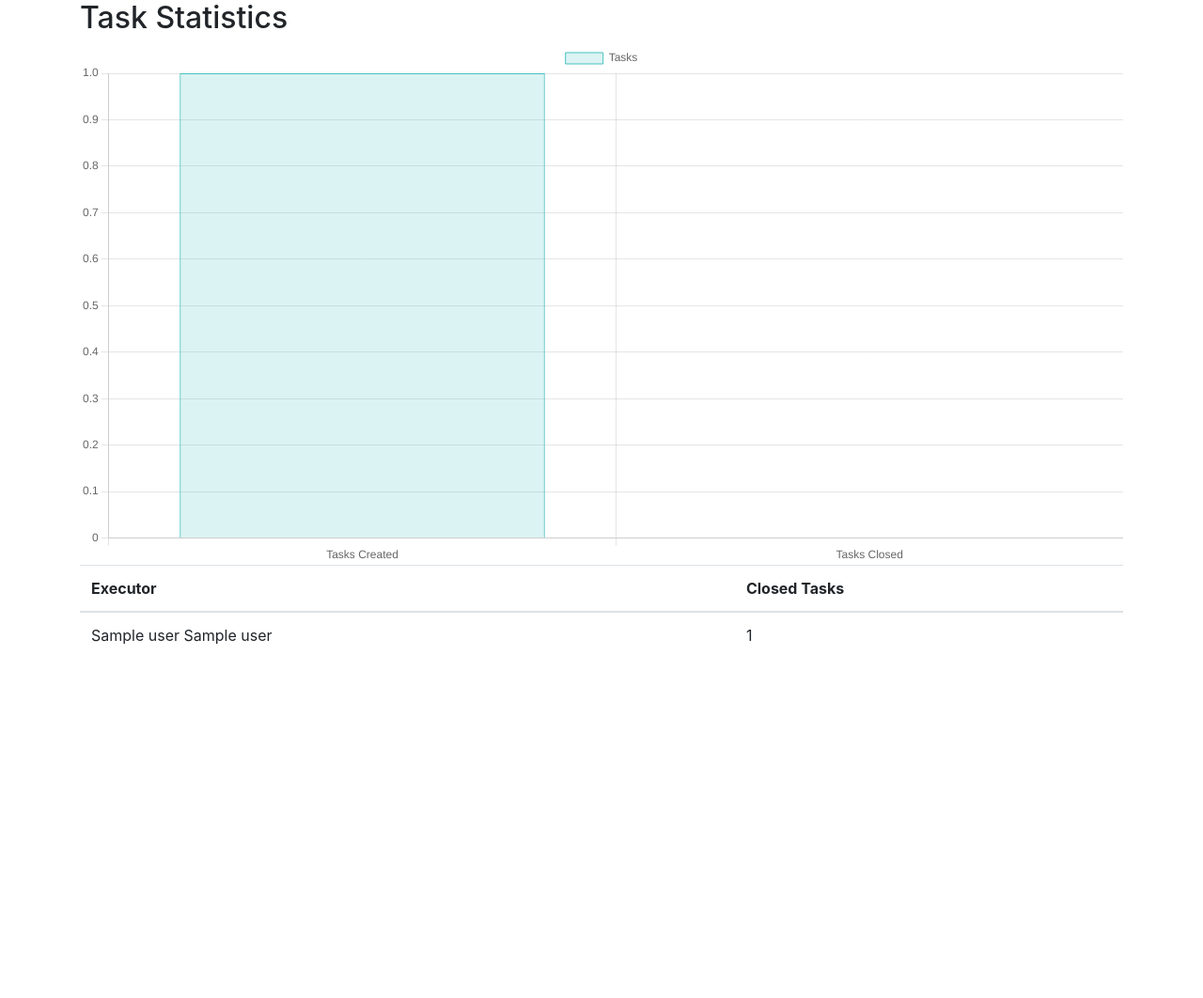
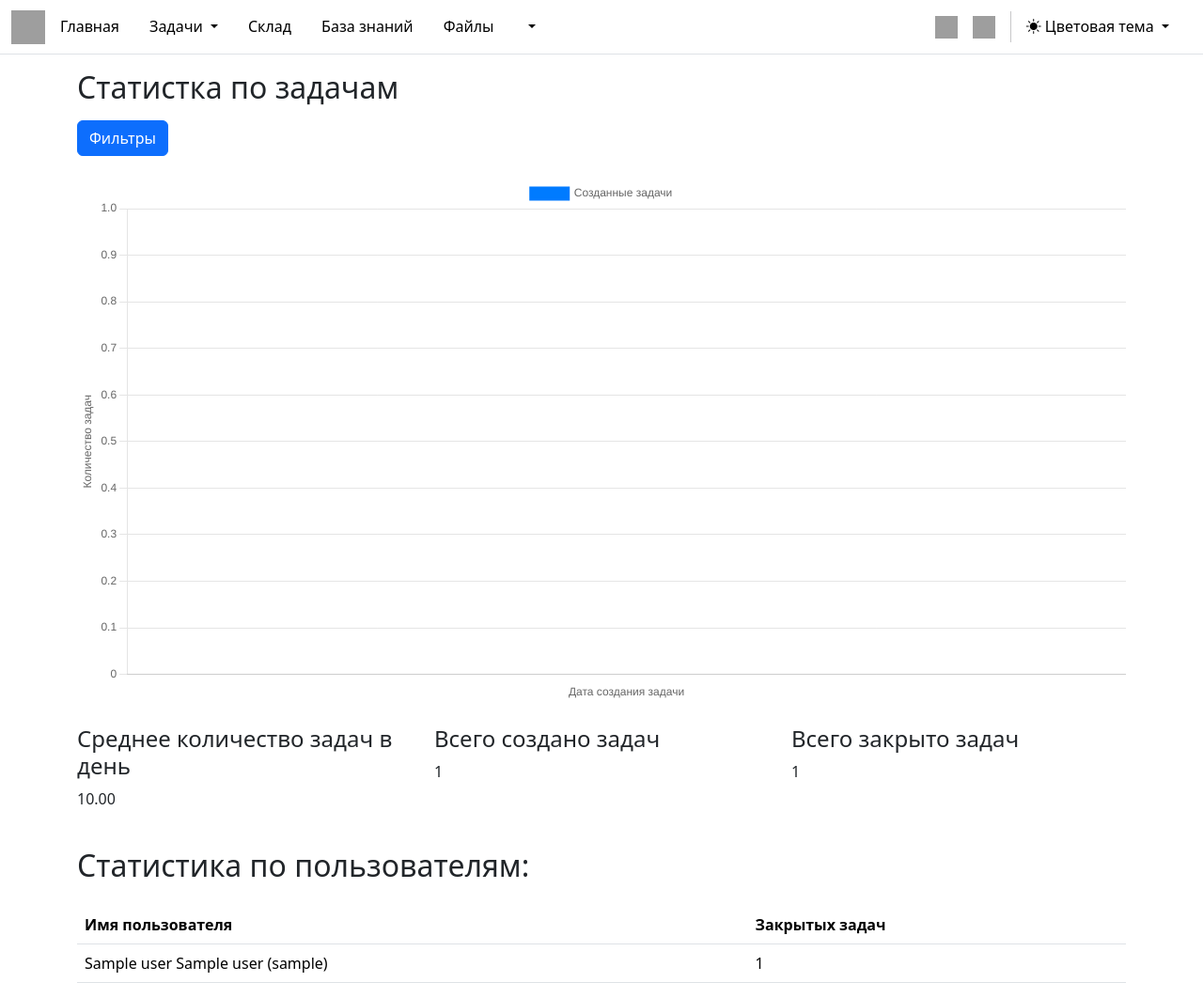
Before and after one commit to DenisKoleda/zetapanel_django, a Django app: template app/task/templates/statistics.html in a window 1280 px wide. Shown: the whole page at 94% size. Before the commit the page ends 686 px from the top, so only its background shows below. Run offline with Django 4.2, Linux system fonts and the light colour scheme; the template is opened without the code that fills it: most values are stand-ins (such as "Sample title", 1, 10 or a date in 2020); some libraries are stand-ins or nearby versions; grey boxes are pictures that could not be loaded.

Commit message:
улучшенны фильтры

```diff
--- a/app/home/templates/home/homepage.html
+++ b/app/home/templates/home/homepage.html
@@ -130,7 +130,7 @@
                     data-bs-toggle="dropdown"
                     aria-expanded="false"
                   >
-                    Профиль
+                    {{ user.username }}
                   </a>
                   <ul class="dropdown-menu">
                     {% if user.is_staff %}
--- a/app/task/templates/statistics.html
+++ b/app/task/templates/statistics.html
@@ -1,60 +1,109 @@
-<!DOCTYPE html>
-<html>
-<head>
-    <title>Task Statistics</title>
-    <script src="https://cdn.jsdelivr.net/npm/chart.js"></script>
-    <link rel="stylesheet" href="https://stackpath.bootstrapcdn.com/bootstrap/4.3.1/css/bootstrap.min.css">
-</head>
-<body>
-    <div class="container">
-        <h2>Task Statistics</h2>
-        <canvas id="taskChart"></canvas>
-        <table class="table">
+{% extends "home/homepage.html" %}
+
+{% block content %}
+<div class="container mt-3">
+    <h2 class="mb-3">Статистка по задачам</h2>
+
+    <form method="GET" action="{% url 'statistics' %}" class="row g-3 align-center">
+        <div class="col-12 col-md-4">
+            <button type="button" class="btn btn-primary" data-bs-toggle="collapse" data-bs-target="#filterCollapse" aria-expanded="false" aria-controls="filterCollapse">
+                Фильтры
+            </button>
+        </div>
+        <div class="collapse col-12" id="filterCollapse">
+            <div class="col-12 col-md-4">
+                <label for="time_filter" class="form-label">Фильтр времени:</label>
+                <select id="time_filter" name="time_filter" class="form-select">
+                    <option selected>Выберите...</option>
+                    <option value="all" {% if request.GET.time_filter == 'all' %}selected{% endif %}>All</option>
+                    <option value="week" {% if request.GET.time_filter == 'week' %}selected{% endif %}>Week</option>
+                    <option value="two_weeks" {% if request.GET.time_filter == 'two_weeks' %}selected{% endif %}>Two Weeks</option>
+                    <option value="month" {% if request.GET.time_filter == 'month' %}selected{% endif %}>Month</option>
+                    <option value="three_months" {% if request.GET.time_filter == 'three_months' %}selected{% endif %}>Three Months</option>
+                    <option value="six_months" {% if request.GET.time_filter == 'six_months' %}selected{% endif %}>Six Months</option>
+                    <option value="year" {% if request.GET.time_filter == 'year' %}selected{% endif %}>Year</option>
+                </select>
+            </div>
+
+            <div class="col-12 col-md-auto mt-3">
+                <label class="form-label">Действия:</label>
+                <div class="col-auto mt-1">
+                    <button type="submit" class="btn btn-primary">Применить</button>
+                    <a href="{% url 'statistics' %}" class="btn btn-danger">Сбросить</a>
+                </div>
+            </div>
+        </div>
+    </form>
+    <canvas class="mt-4" style="" id="tasksChart"></canvas>
+    {% comment %} Среднее количество задач и всего задач и всего закрытых {% endcomment %}
+    <div class="row mt-4">
+        <div class="col-4">
+            <h4>Среднее количество задач в день</h4>
+            <p>{{ average_tasks_per_day|floatformat:2 }}</p>
+        </div>
+        <div class="col-4">
+            <h4>Всего создано задач</h4>
+            <p>{{ total_tasks }}</p>
+        </div>
+        <div class="col-4">
+            <h4>Всего закрыто задач</h4>
+            <p>{{ total_closed_tasks }}</p>
+        </div>
+    </div>
+    <h2 class="mt-4">Статистика по пользователям:</h2>
+    <table class="table mt-4">
         <thead>
             <tr>
-                    <th scope="col">Executor</th>
-                    <th scope="col">Closed Tasks</th>
+                <th scope="col">Имя пользователя</th>
+                <th scope="col">Закрытых задач</th>
             </tr>
         </thead>
         <tbody>
             {% for user in closed_tasks_per_user %}
             <tr>
-                    <td>{{ user.executor__first_name }} {{ user.executor__last_name }}</td>
+                <td>{% if user.executor__username %} {{ user.executor__first_name }} {{ user.executor__last_name }} ({{ user.executor__username }}) {% else %} Без исполнителя {% endif %}</td>
                 <td>{{ user.closed_count }}</td>
             </tr>
             {% endfor %}
         </tbody>
     </table>
 </div>
-
+<script src="https://cdn.jsdelivr.net/npm/chart.js"></script>
 <script>
-        var ctx = document.getElementById('taskChart').getContext('2d');
-        var chart = new Chart(ctx, {
-            type: 'bar',
+    document.addEventListener('DOMContentLoaded', function () {
+      var ctx = document.getElementById('tasksChart').getContext('2d');
+      var tasksChart = new Chart(ctx, {
+          type: 'line', // Тип графика: линейный, столбчатый и т.д.
           data: {
-                labels: ['Tasks Created', 'Tasks Closed'],
+              labels: {{ dates|safe }}, // Здесь ваш массив с датами
               datasets: [{
-                    label: 'Tasks',
-                    data: [{{ tasks.count }}, {{ closed_tasks }}],
-                    backgroundColor: [
-                        'rgba(75, 192, 192, 0.2)',
-                        'rgba(255, 99, 132, 0.2)'
-                    ],
-                    borderColor: [
-                        'rgba(75, 192, 192, 1)',
-                        'rgba(255, 99, 132, 1)'
-                    ],
-                    borderWidth: 1
+                  label: 'Созданные задачи',
+                  backgroundColor: 'rgb(0, 123, 255)', // Цвет фона
+                  borderColor: 'rgb(0, 123, 255)', // Цвет границы
+                  data: {{ task_counts|safe }}, // Здесь ваш массив с количеством задач
               }]
           },
           options: {
               scales: {
+                x: {
+                    display: true,
+                    title: {
+                        display: true,
+                        text: 'Дата создания задачи'
+                    }
+                },
                 y: {
-                        beginAtZero: true
+                      beginAtZero: true,
+                      display: true,
+                        title: {
+                            display: true,
+                            text: 'Количество задач'
+                        }
                 }
             }
           }
       });
+    });
 </script>
-</body>
-</html>
+
+{% endblock %}
```
Also changed, not shown: app/task/admin.py (+8 -1 lines), app/task/models.py (+43 -23 lines), app/task/views.py (+51 -32 lines), app/task/migrations/0021_alter_checklistitemstatus_is_completed_and_more.py (added), app/task/migrations/0022_alter_taskstatus_options_taskstatus_executor.py (added), app/task/migrations/0023_alter_taskstatus_executor.py (added), app/task/migrations/0024_alter_taskstatus_status.py (added), 2 other files. Lines whose indentation alone changed are shown as unchanged.
